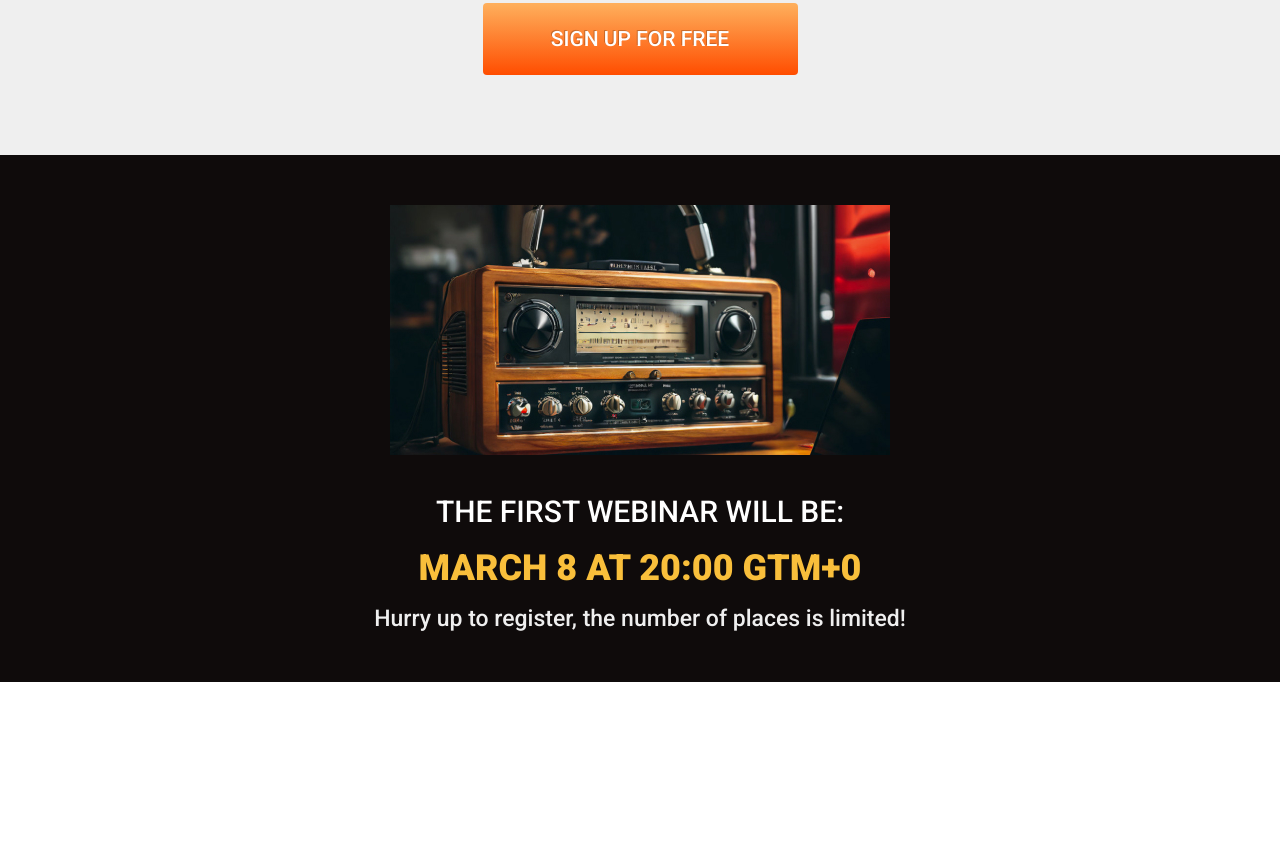
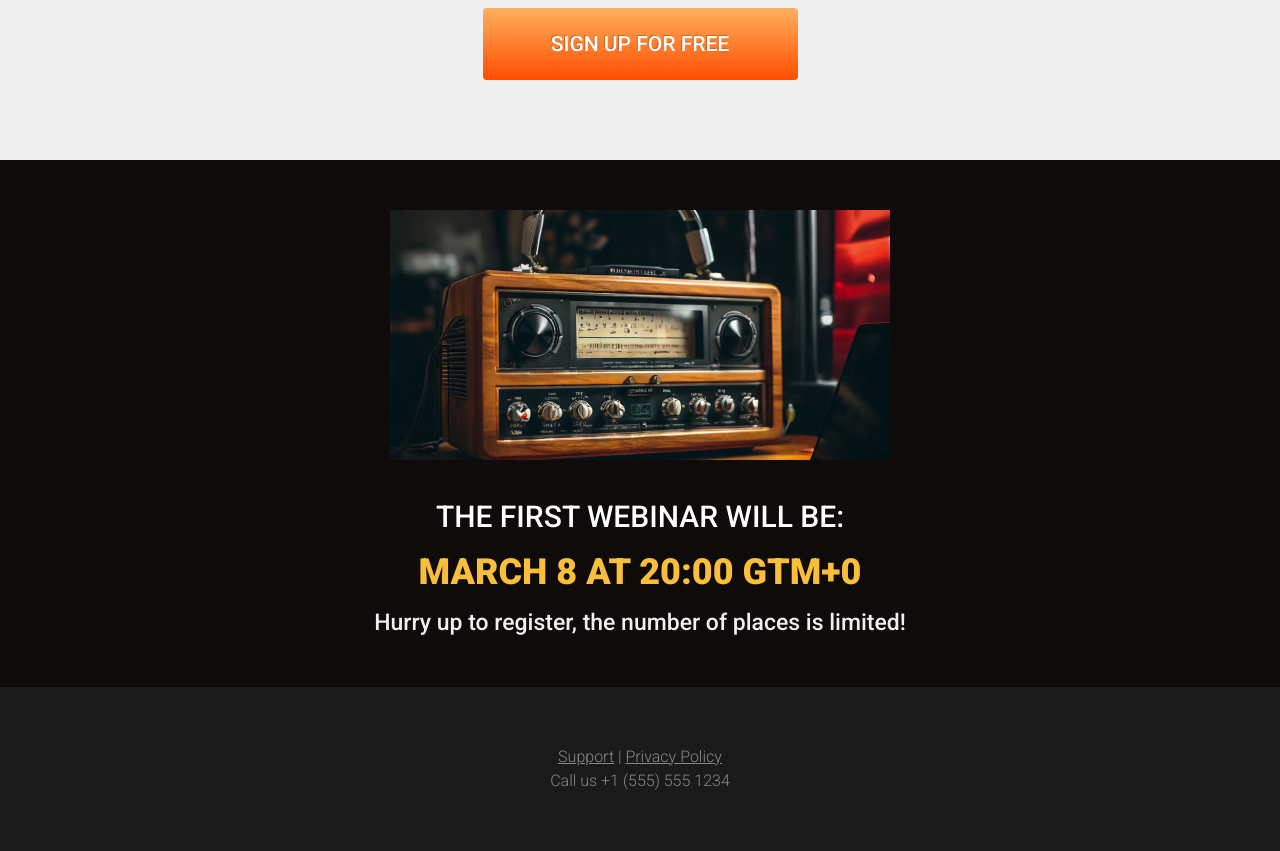
Before and after one commit to BohdanShaban/Create_Own_Radio_LandingPage, a plain HTML site: page src/index.html in a window 1280 px wide. Shown: the part 2846-3697 px from the top of the page. Before the commit the page ends 3528 px from the top, so only its background shows below. Drawn offline with Linux system fonts and the light colour scheme.

Commit message:
Footer Created....

```diff
--- a/src/css/main.css
+++ b/src/css/main.css
@@ -35,6 +35,7 @@ html {
   font-family: "Roboto", sans-serif;
 }
 
+
 /* RE-USED CSS CLASSES */
 .container {
   position: relative;
@@ -46,7 +47,6 @@ html {
   font-weight: 900;
   text-transform: uppercase;
   text-align: center;
-  line-height: 100%;
 }
 
 .title__colored {
@@ -208,6 +208,7 @@ html {
   color: #4a4a4a;
 }
 
+
 /* 3-d SECTION */
 .info {
   /* min-height: 564px; */
@@ -246,6 +247,7 @@ html {
 .info__text.medium {
   font-weight: 500;
 }
+
 
 /* 4-th SECTION */
 .skills {
@@ -346,6 +348,7 @@ html {
   margin-top: 20px;
   font-size: 36px;
   color: #f9bf3b;
+  line-height: 100%;
 }
 
 .webinar__cta {
@@ -355,3 +358,35 @@ html {
   text-align: center;
   color: #efefef;
 }
+
+
+/* FOOTER */
+.footer {
+  background-color: #1a1a1a;
+  padding: 58px 0;
+}
+
+.footer__block {
+  max-width: 300px;
+
+  margin: 0 auto;
+  text-align: center;
+  color: #888;
+
+  font-size: 16px;
+  font-weight: 300;
+  line-height: 150%;
+}
+
+.footer a {
+  text-decoration: none;
+
+  color: #888;
+  font-size: 16px;
+  font-weight: 300;
+  line-height: 150%;
+}
+
+.footer .underlined {
+  text-decoration: underline;
+}
--- a/src/index.html
+++ b/src/index.html
@@ -46,6 +46,7 @@
       </div>
     </section>
 
+
     <!-- 2-nd SECTION -->
     <section class="intensive">
       <div class="container">
@@ -77,6 +78,7 @@
       </div>
     </section>
 
+
     <!-- 3-d SECTION -->
     <section class="info">
       <div class="container">
@@ -105,6 +107,7 @@
 
       </div>
     </section>
+
 
     <!-- 4-th SECTION -->
     <section class="skills">
@@ -145,6 +148,7 @@
       </div>
     </section>
 
+
     <!-- 5-th SECTION -->
     <section class="present">
       <div class="container">
@@ -158,6 +162,7 @@
 
       </div>
     </section>
+
 
     <!-- 6-th SECTION -->
     <section class="webinar">
@@ -173,6 +178,22 @@
       </div>
     </section>
 
+
+    <!-- FOOTER -->
+    <footer class="footer">
+      <div class="footer__block">
+
+        <div class="footer__links">
+          <a href="#" class="underlined">Support</a>
+          |
+          <a href="#" class="underlined">Privacy Policy</a>
+        </div>
+
+        Call us <a href="tel:+15555551234">+1 (555) 555 1234</a>
+
+      </div>
+    </footer>
+
   </main>
 
   <script src="./js/main.js" type="text/javascript"></script>
```
